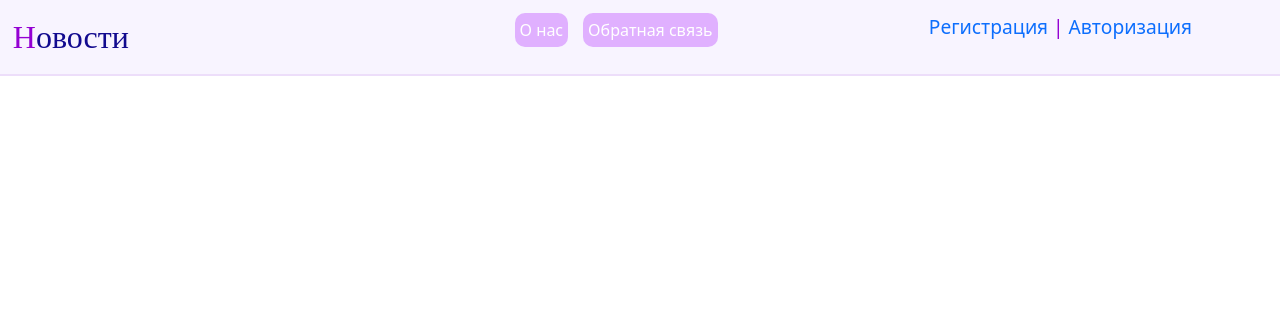
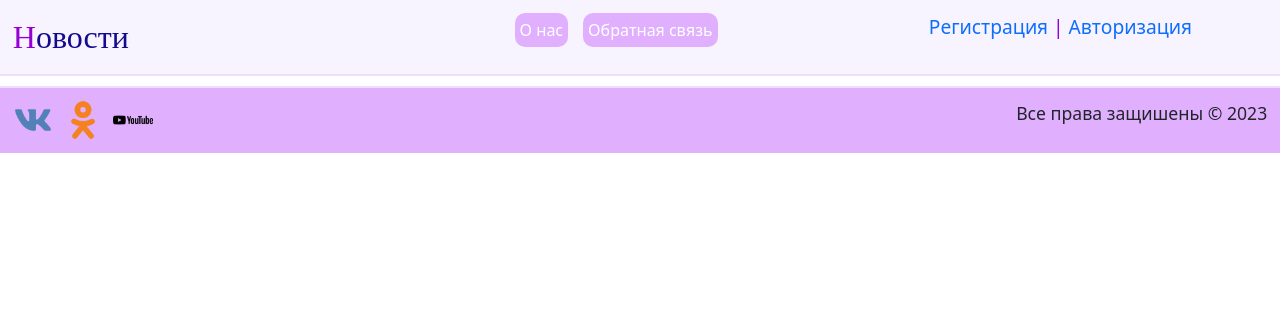
Before and after one commit to Viachik-23/www, a PHP site: page / in a window 1280 px wide. Shown: the top 336 px of the page. Run offline with PHP 8.4, Linux system fonts and the light colour scheme.

Commit message:
Сделал footer

```diff
--- a/css/stile.css
+++ b/css/stile.css
@@ -98,3 +98,33 @@ header #regAuth {
   font-size: 1.2em;
   color: #9400d3;
 }
+
+/* Cтили для Footer*/
+
+footer {
+    width: 100%;
+    float: left;
+    padding: 1%;
+    background-color: #e0b0ff;
+    border-top: 2px solid #eddefa;
+    margin-top: 10px;
+  }
+
+  footer #social {
+    float: left;
+    width: 50%;
+  }
+
+  footer #social img {
+    width: 40px;
+    height: 40px;
+    float: left;
+    margin-right: 10px;
+  }
+
+  footer #rights {
+    float: right;
+    width: 50%;
+    text-align: right;
+    font-size: 1.1em;
+  }
--- a/index.php
+++ b/index.php
@@ -21,6 +21,27 @@
       <a href="/reg.php">Регистрация</a> | <a href="auth.php">Авторизация</a>
     </div>
   </header>
+
+
+  <footer>
+    <div id="social">
+
+    <a href="https://vk.com/tv5priarg?ysclid=lppdz1bgfw274632583" title="Группа ВК" target="_blank">
+      <img src="img/vk.png" alt="ВК" title="ВК">
+    </a>
+
+    <a href="https://ok.ru/tv5priargunsk?ysclid=lppe30v0u8686358737" title="Группа OK" target="_blank">
+      <img src="img/ok.png" alt="OK" title="Одноклассники">
+    </a>
+
+    <a href="https://www.youtube.com/@VladPerminov" title="Канал" target="_blank">
+      <img src="img/youtube.png" alt="YouTube" title="YouTube">
+    </a>
+    </div>
+
+    <div id="rights">Все права защишены &copy <?=date ('Y')?></div>
+
+  </footer>
     </div>
 </body>
 </html>
```
Also changed, not shown: img/ok.png (added), img/vk.png (added), img/youtube.png (added).
